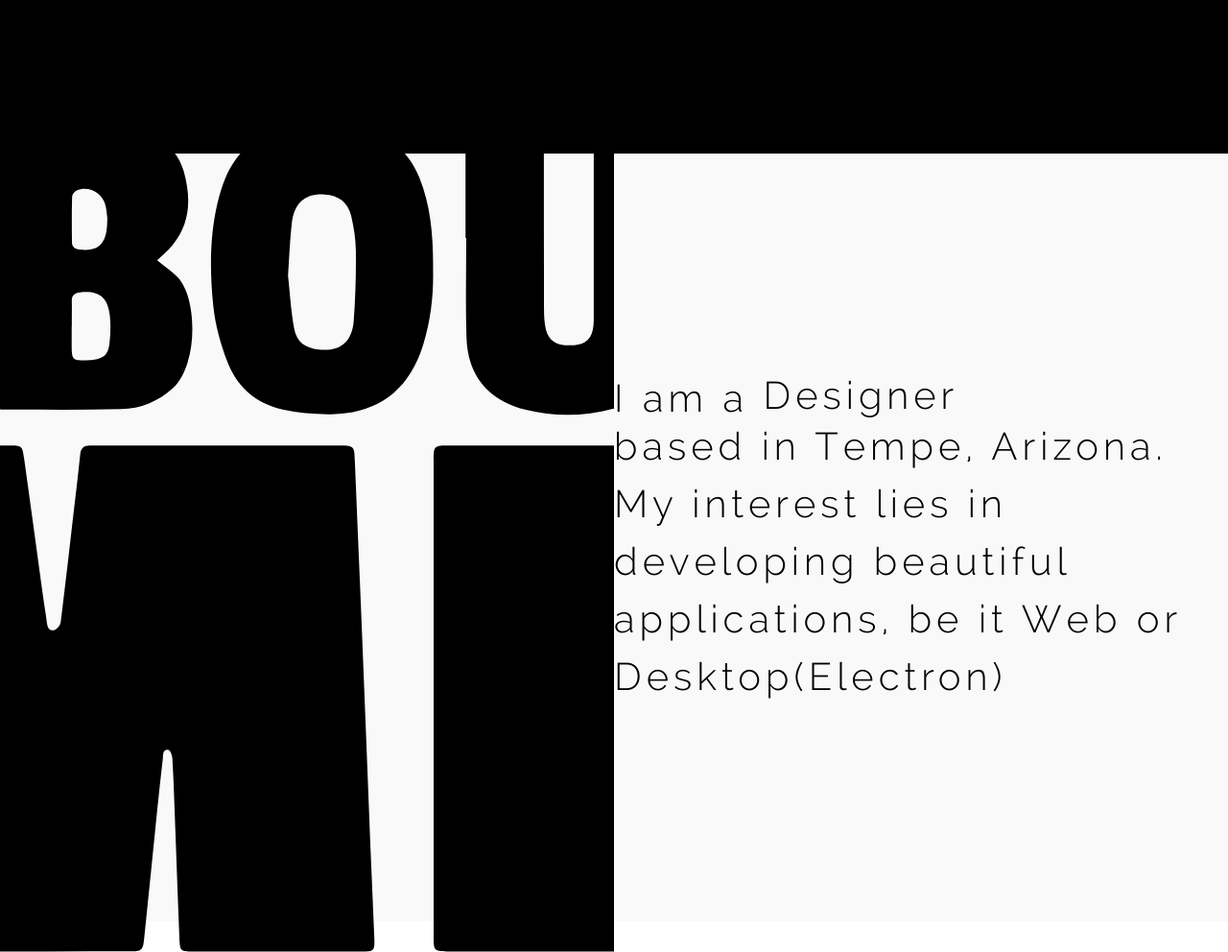
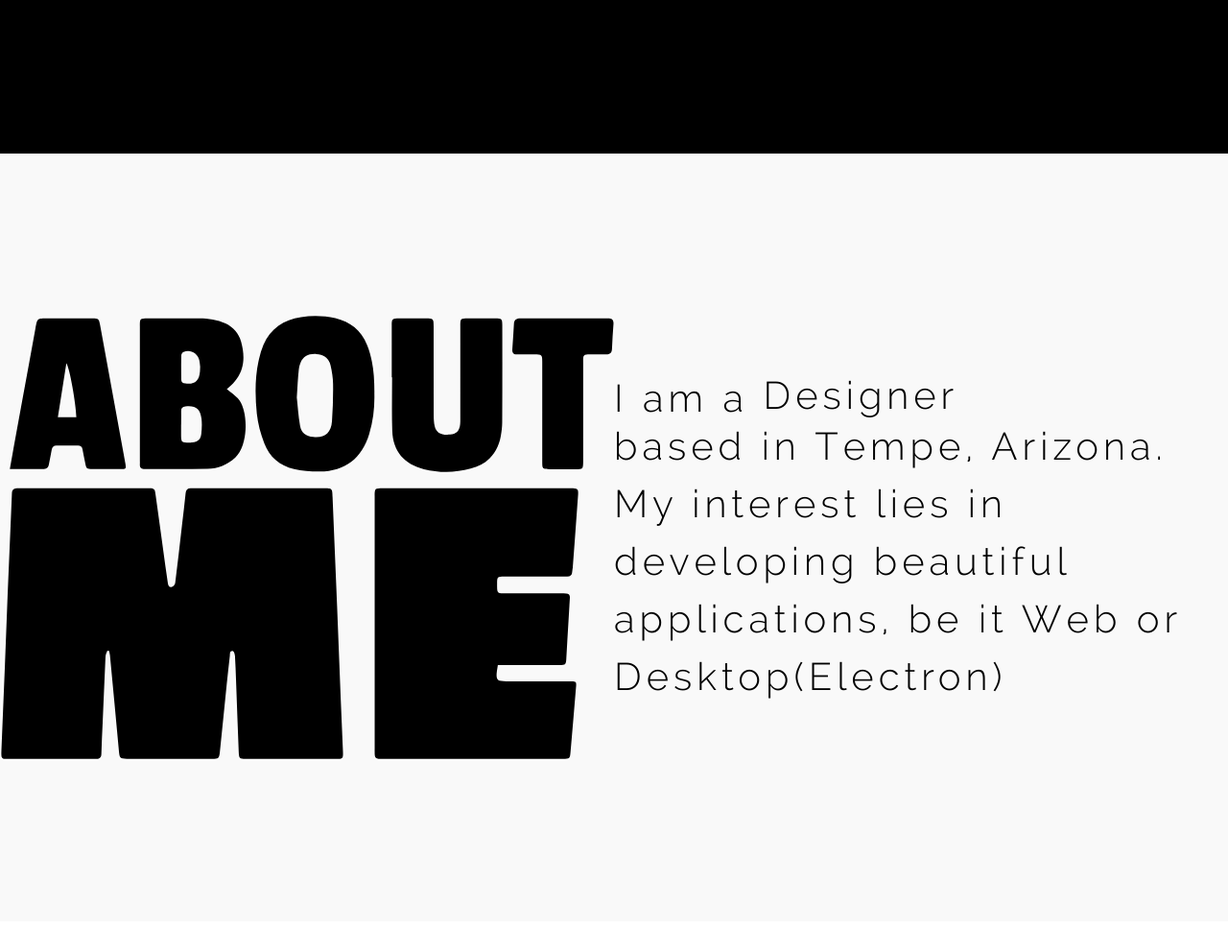
Before and after one commit to mohseenrm/second_website, a website: page index.html in a window 1280 px wide. Shown: the part 640-1632 px from the top of the page at 96% size. After the commit the page ends 1600 px from the top, so only its background shows below. Drawn offline with Linux system fonts and the light colour scheme.

Commit message:
looking better

```diff
--- a/package.json
+++ b/package.json
@@ -1,6 +1,6 @@
 {
   "name": "second_website",
-  "version": "1.2.34",
+  "version": "1.2.35",
   "description": "second website",
   "main": "index.html",
   "scripts": {
--- a/scss/main.scss
+++ b/scss/main.scss
@@ -253,9 +253,9 @@ body {
 #first-header {
     padding-top: 8vh;
     width: 50%;
-    height: 100%;
+    height: 50%;
     background: url('../images/text_website.svg');
-    background-size: cover;
+    background-size: contain;
     background-repeat: no-repeat;
     background-position: center center;
 }
```
Also changed, not shown: css/main.css, dist/main.css, 1 other file.
